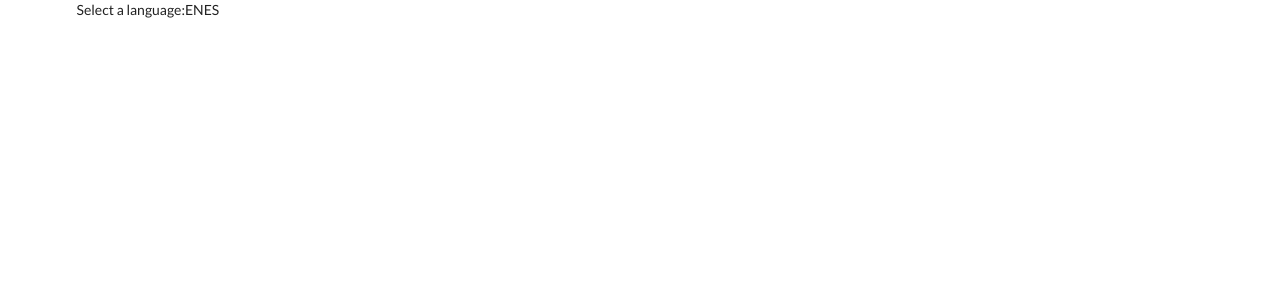
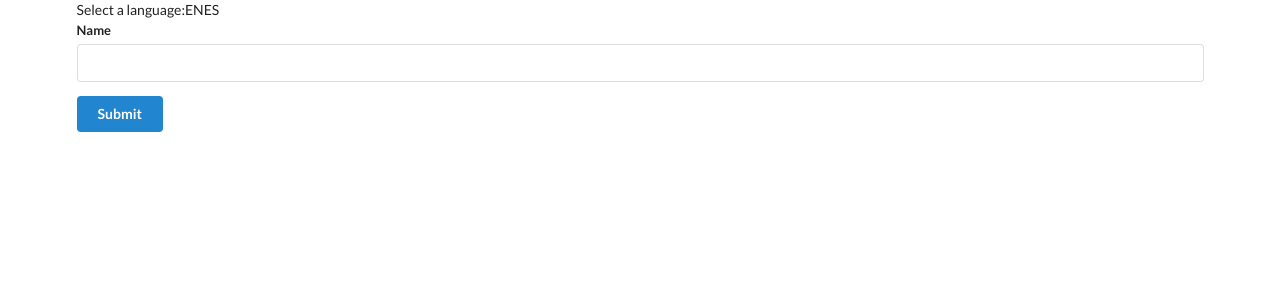
Before and after one commit to backpackerhh/react-course-translate-with-contexts, a React (Create React App) app: page / in a window 1280 px wide. Shown: the top 300 px of the page. Built offline with nearby package versions, Linux system fonts and the light colour scheme.

Commit message:
Add pending components

```diff
--- a/src/components/App.js
+++ b/src/components/App.js
@@ -1,4 +1,6 @@
 import React, { useState } from "react";
+
+import UserCreate from "./UserCreate";
 
 const App = () => {
   const [language, setLanguage] = useState("English");
@@ -10,6 +12,8 @@
         <span onClick={() => setLanguage("English")}>EN</span>
         <span onClick={() => setLanguage("Spanish")}>ES</span>
       </div>
+
+      <UserCreate />
     </div>
   );
 };
--- /dev/null
+++ b/src/components/Button.js
@@ -0,0 +1,9 @@
+import React from "react";
+
+class Button extends React.Component {
+  render() {
+    return <button className="ui primary button">Submit</button>;
+  }
+}
+
+export default Button;
--- /dev/null
+++ b/src/components/Field.js
@@ -0,0 +1,14 @@
+import React from "react";
+
+class Field extends React.Component {
+  render() {
+    return (
+      <div className="ui field">
+        <label>Name</label>
+        <input type="text" />
+      </div>
+    );
+  }
+}
+
+export default Field;
--- /dev/null
+++ b/src/components/UserCreate.js
@@ -0,0 +1,15 @@
+import React from "react";
+
+import Field from "./Field";
+import Button from "./Button";
+
+const UserCreate = () => {
+  return (
+    <div className="ui form">
+      <Field />
+      <Button />
+    </div>
+  );
+};
+
+export default UserCreate;
```
